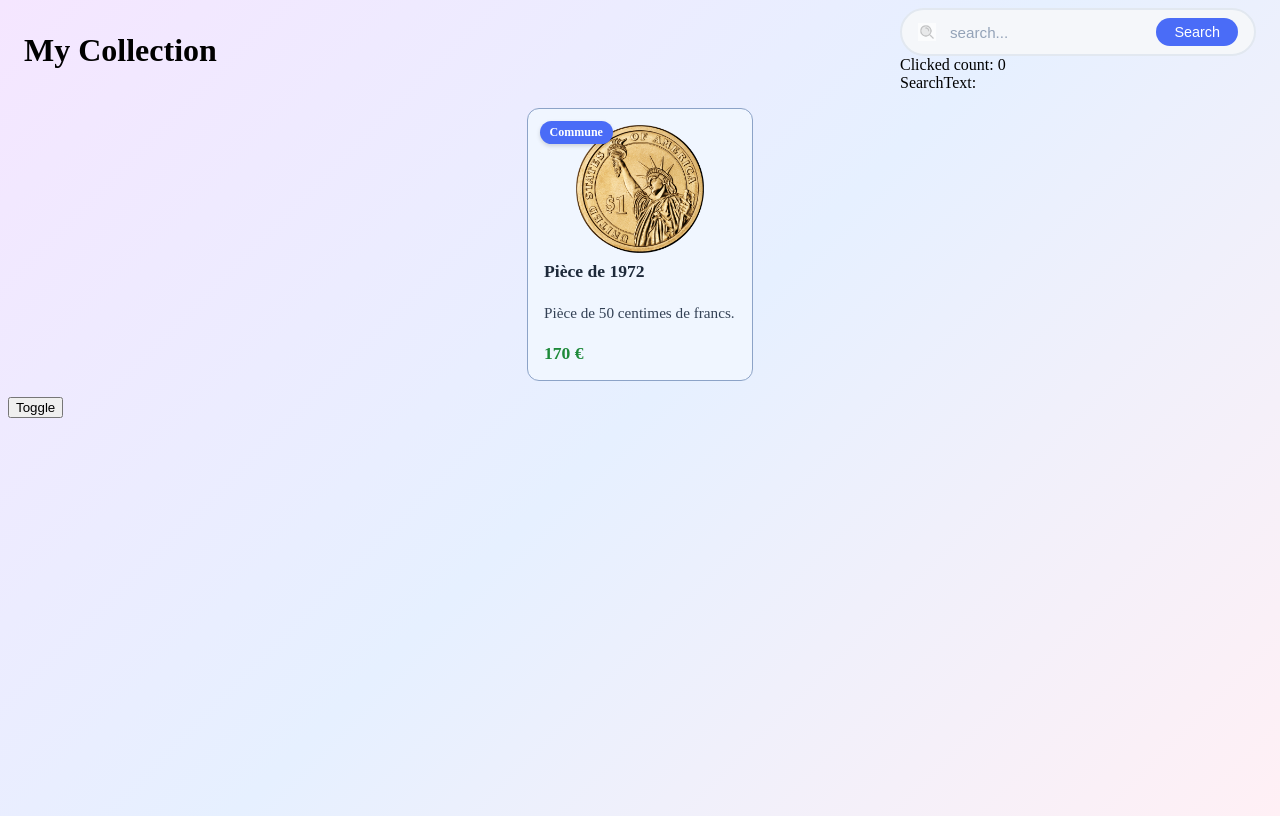
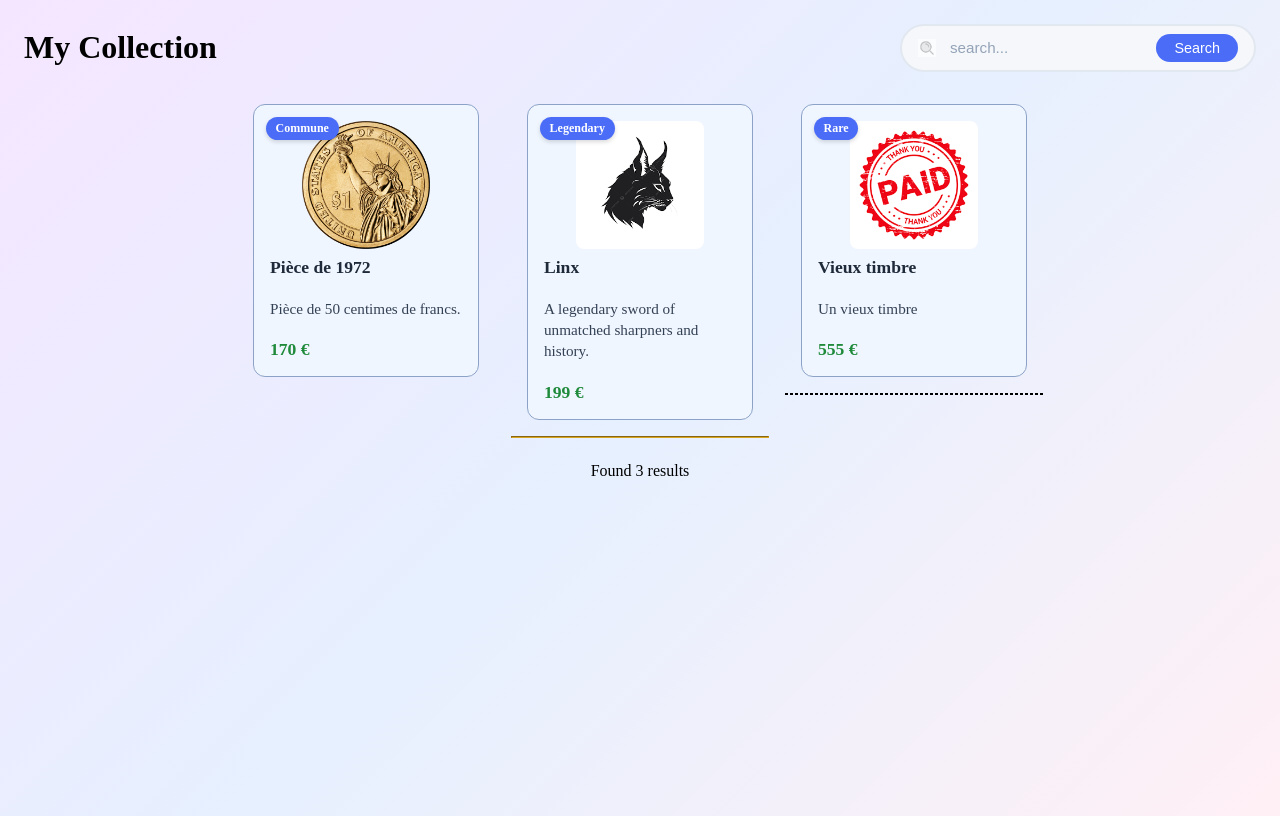
Before and after one commit to Judicael001/collection-manager, an Angular app: page / in a window 1280 px wide. Built offline with nearby package versions, Linux system fonts and the light colour scheme.

Commit message:
signaux et detection de changements & les boucles et les conditions

```diff
--- a/src/app/app.html
+++ b/src/app/app.html
@@ -2,15 +2,36 @@
     <h1>My Collection</h1>
     <div>
     <app-search-bar
-        (submit)="increamentCount()"
-        [(search)]="searchText"
+        [(search)]="search"
     >
     </app-search-bar>
-    Clicked count: {{count}} <br>
-    SearchText: {{searchText}}
     </div>
 </head>
 <section class="collection-grid">
-    <app-collection-item-card [item]="selectedItem()"></app-collection-item-card>
+    @for (item of collectionItems(); track item.name) {
+        @switch (item.rarity) {
+            @case ('Legendary') {
+                <div>
+                    <app-collection-item-card [item]="item"></app-collection-item-card>
+                    <hr class="gold">
+                </div>
+            }
+            @case ('Rare') {
+                <div>
+                    <app-collection-item-card [item]="item"></app-collection-item-card>
+                    <hr class="grey">
+                </div>
+            }
+            @default {
+                <app-collection-item-card [item]="item"></app-collection-item-card>
+
+            }
+        }
+    }
 </section>
-<button (click)="incrementIndex()">Toggle</button>
+@let itemsCount = collectionItems()?.length;
+@if (itemsCount) {
+    <div class="centered">Found {{itemsCount}} results</div>
+} @else {
+    <div class="centered">No items found</div>
+}
--- a/src/app/app.scss
+++ b/src/app/app.scss
@@ -12,3 +12,16 @@
   flex-wrap: wrap; /* Permet aux cartes de se répartir sur plusieurs lignes */
   justify-content: center; /* Centrage horizontal */
 }
+
+.centered {
+  text-align: center;
+  margin-top: 1rem;
+}
+
+hr.gold {
+  border-color: goldenrod;
+}
+
+hr.grey {
+  border-style: dashed;
+}
--- a/src/app/app.ts
+++ b/src/app/app.ts
@@ -1,27 +1,32 @@
-import { Component, computed, signal } from '@angular/core';
+import { ChangeDetectionStrategy, Component, computed, effect, model, signal  } from '@angular/core';
 import { CollectionItemCard } from './components/collection-item-card/collection-item-card';
 import { CollectionItem } from './models/collection-item';
 import { SearchBar } from './components/search-bar/search-bar';
+import { Collection } from './models/collection';
 
 @Component({
   selector: 'app-root',
+  imports: [CollectionItemCard, SearchBar],
   templateUrl: './app.html',
   styleUrl: './app.scss',
-  imports: [CollectionItemCard, SearchBar]
+  changeDetection: ChangeDetectionStrategy.OnPush
 })
 export class App {
 
-  count = 0;
-  searchText = '';
+  search = model('');
 
   coin!: CollectionItem;
-  linx !: CollectionItem;
+  linx!: CollectionItem;
+  stamp!: CollectionItem;
 
-  itemList: CollectionItem[] = [];
-  selectedItemIndex = signal(0);
-  selectedItem = computed(() => {
-    return this.itemList[this.selectedItemIndex()]
-
+  selectedCollection = signal<Collection | null>(null);
+  collectionItems = computed(() => {
+    const allItems = this.selectedCollection()?.items;
+    return allItems?.filter(
+      item => item.name.toLocaleLowerCase().includes(
+        this.search().toLocaleLowerCase()
+      )
+    )
   });
 
   constructor() {
@@ -34,20 +39,22 @@ export class App {
 
     this.linx = new CollectionItem();
 
-    this.itemList = [
+    this.stamp = new CollectionItem();
+    this.stamp.name = 'Vieux timbre';
+    this.stamp.description = 'Un vieux timbre';
+    this.stamp.rarity = 'Rare';
+    this.stamp.image = 'img/timbre1.png';
+    this.stamp.price = 555;
+
+    const defaultCollection = new Collection();
+    defaultCollection.title = 'DefaultCollection';
+    defaultCollection.items = [
       this.coin,
-      this.linx
-    ]
+      this.linx,
+      this.stamp
+    ];
+    this.selectedCollection.set(defaultCollection);
   }
 
-  increamentCount() {
-    this.count++;
-  }
-
-  incrementIndex() {
-    this.selectedItemIndex.update((currentValue) => {
-      return (currentValue + 1) % 2
-    })
-  }
 
 }
--- a/src/app/components/collection-item-card/collection-item-card.ts
+++ b/src/app/components/collection-item-card/collection-item-card.ts
@@ -1,4 +1,4 @@
-import { Component, input } from '@angular/core';
+import { Component, input, ChangeDetectionStrategy } from '@angular/core';
 import { CollectionItem } from '../../models/collection-item';
 
 @Component({
@@ -6,6 +6,7 @@ import { CollectionItem } from '../../models/collection-item';
   imports: [],
   templateUrl: './collection-item-card.html',
   styleUrl: './collection-item-card.scss',
+  changeDetection: ChangeDetectionStrategy.OnPush
 })
 export class CollectionItemCard {
 
--- a/src/app/components/search-bar/search-bar.ts
+++ b/src/app/components/search-bar/search-bar.ts
@@ -1,4 +1,4 @@
-import { Component, model, output, OutputEmitterRef } from '@angular/core';
+import { Component, model, output, OutputEmitterRef, ChangeDetectionStrategy } from '@angular/core';
 import { FormsModule } from '@angular/forms';
 
 @Component({
@@ -6,6 +6,7 @@ import { FormsModule } from '@angular/forms';
   imports: [FormsModule],
   templateUrl: './search-bar.html',
   styleUrl: './search-bar.scss',
+  changeDetection: ChangeDetectionStrategy.OnPush
 })
 export class SearchBar {
 
--- /dev/null
+++ b/src/app/models/collection.ts
@@ -0,0 +1,6 @@
+import { CollectionItem } from './collection-item';
+
+export class Collection {
+    title = 'My Collection';
+    items: CollectionItem[] = [];
+}
```
